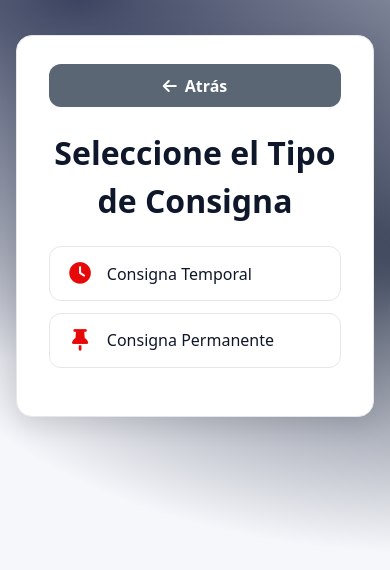
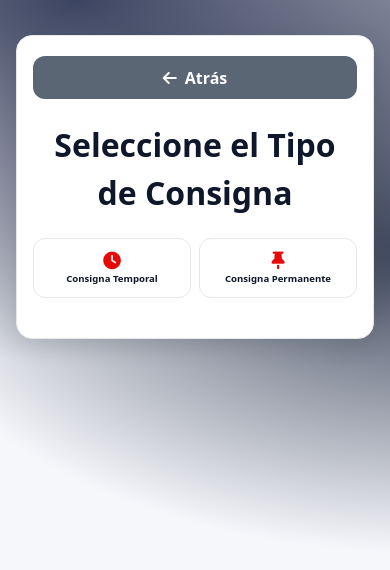
Before and after one commit to xalbertxxa29/CUADERNO12, a website: page ingresar_consigna.html in a window 390 px wide. Drawn offline with Linux system fonts and the light colour scheme.

Commit message:
final
final

```diff
--- a/style.css
+++ b/style.css
@@ -279,28 +279,98 @@ html[data-theme="light"] .btn-secondary{ color: #111827; }
 /* ---------- 11) Menú ---------- */
 .menu-wrapper{ display:flex; justify-content:center; align-items:center; width:100%; padding:1rem; background:none; }
 .menu-card-improved{
-  background: var(--theme-card); color: var(--theme-text);
-  padding: 1.75rem 2rem; border-radius: 16px;
+  background: var(--theme-card);
+  color: var(--theme-text);
+  padding: 1.75rem 1.5rem;
+  border-radius: 16px;
   border: 1px solid var(--theme-border);
-  box-shadow: var(--shadow-1); width:100%; max-width:480px; text-align:center;
+  box-shadow: var(--shadow-1);
+  width:100%;
+  max-width:380px;
+  text-align:center;
 }
 .menu-header{ margin-bottom:1.25rem; }
 .menu-logo{ width:96px; height:auto; margin-bottom:.75rem; }
 #welcome-title{ font-size:1.6rem; font-weight:800; color: var(--theme-text); }
 #user-details{ color: var(--theme-text); opacity:.9; }
 .user-client-unit{ color: var(--theme-muted); font-weight:700; font-size:.9rem; margin-top:.2rem; }
-.menu-options{ display:flex; flex-direction:column; gap:.75rem; margin: 1.25rem 0; }
+.menu-options{
+  display:grid;
+  grid-template-columns: repeat(2, 1fr);
+  gap:0.6rem;
+  margin: 1.25rem 0;
+  max-width: 100%;
+}
 .menu-button-improved{
-  display:flex; align-items:center; gap:.8rem; text-decoration:none;
-  background: var(--theme-card); color: var(--theme-text);
-  padding: .9rem 1rem; border-radius: 12px; border: 1px solid var(--theme-border);
+  display:flex;
+  flex-direction:column;
+  align-items:center;
+  justify-content:center;
+  gap:.25rem;
+  text-decoration:none;
+  background: var(--theme-card);
+  color: var(--theme-text);
+  padding: 0.5rem 0.4rem;
+  border-radius: 12px;
+  border: 1px solid var(--theme-border);
   transition: transform .15s ease, box-shadow .2s ease, background .2s ease;
+  text-align: center;
+  min-height: 65px;
 }
-.menu-button-improved:hover{ transform: translateY(-2px); background:#eef2f7; box-shadow: 0 8px 20px rgba(0,0,0,.06); }
-html[data-theme="dark"] .menu-button-improved:hover{ background:#141a31; }
-.menu-button-improved i{ color: var(--primary); font-size:1.35rem; width:28px; text-align:center; }
-.logout-button{ background:none; border:0; color: var(--theme-muted); font-weight:700; cursor:pointer; }
-.logout-button:hover{ color: var(--primary); }
+.menu-button-improved:hover{
+  transform: translateY(-3px);
+  background:#eef2f7;
+  box-shadow: 0 8px 20px rgba(0,0,0,.06);
+}
+html[data-theme="dark"] .menu-button-improved:hover{
+  background:#141a31;
+}
+.menu-button-improved i{
+  color: var(--primary);
+  font-size:1.3rem;
+  width:100%;
+  text-align:center;
+}
+.menu-button-improved span{
+  font-size: 0.65rem;
+  font-weight: 600;
+  line-height: 1.1;
+}
+.logout-button{
+  background:none;
+  border:0;
+  color: var(--primary);
+  font-weight:700;
+  cursor:pointer;
+  font-size: 1.2rem;
+  padding: 0.5rem;
+  transition: transform .15s ease;
+}
+.logout-button:hover{
+  transform: scale(1.1);
+}
+
+/* ---------- Media Queries ---------- */
+@media (max-width: 500px) {
+  .menu-options {
+    grid-template-columns: repeat(2, 1fr);
+    gap: 0.5rem;
+  }
+  .menu-button-improved {
+    min-height: 60px;
+    padding: 0.4rem 0.3rem;
+  }
+  .menu-button-improved i {
+    font-size: 1.1rem;
+  }
+  .menu-button-improved span {
+    font-size: 0.6rem;
+  }
+  .menu-card-improved {
+    max-width: 100%;
+    padding: 1.25rem 1rem;
+  }
+}
 
 /* ---------- 12) List genéricas (ej. Salida de Peatón) ---------- */
 .list{ display: grid; gap:.6rem; }
```
Also changed, not shown: menu.html (+3 -1 lines), ronda-v2.js (+14 -11 lines).
